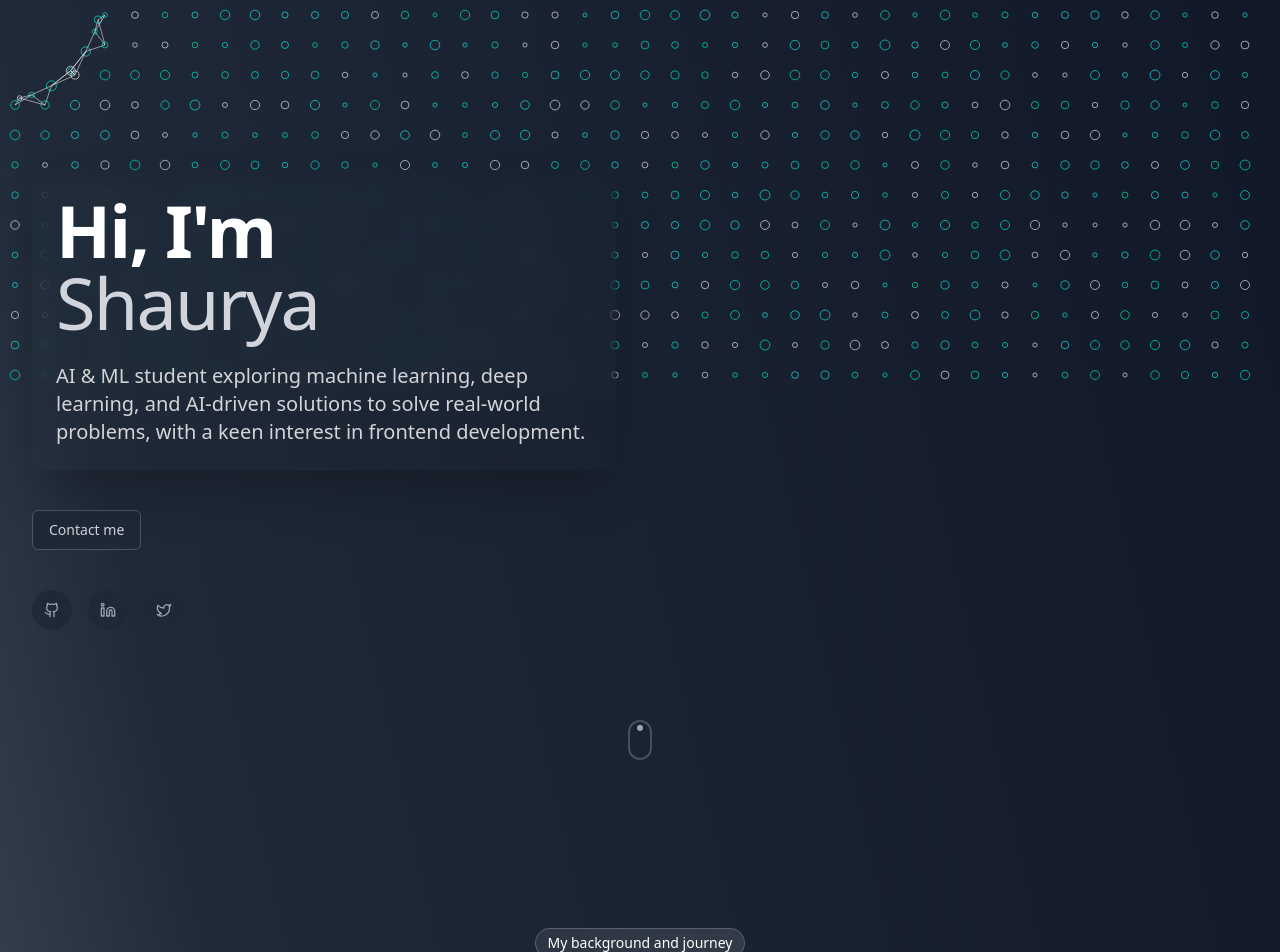
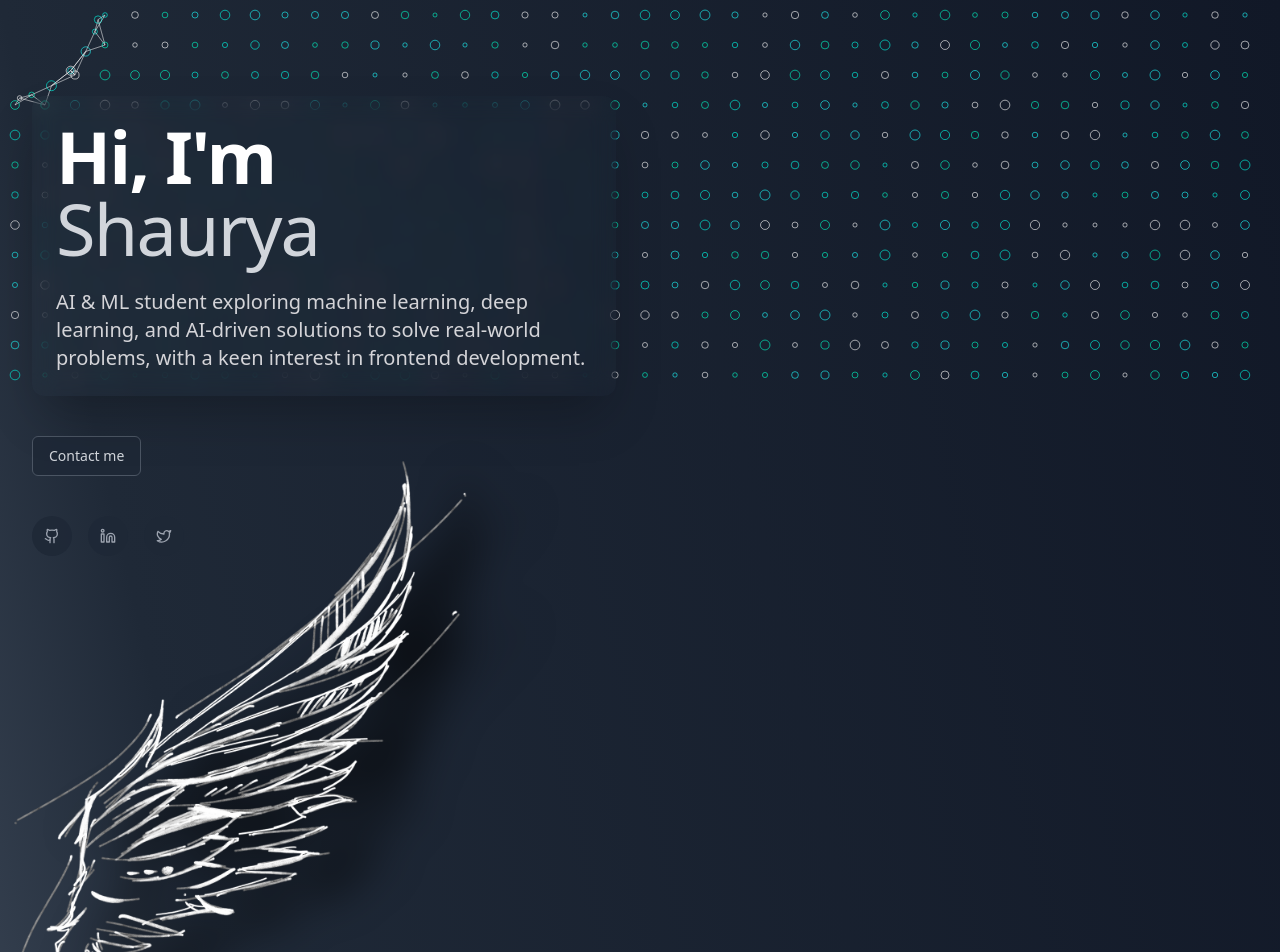
Before and after one commit to shaurya-tiwari/PORTFOLIO, a Next.js app: page / in a window 1280 px wide. Shown: the top 952 px of the page. Built offline with nearby package versions, Linux system fonts and the light colour scheme.

Commit message:
Add Wings component with animation and integrate into Portfolio

```diff
--- a/app/page.tsx
+++ b/app/page.tsx
@@ -10,17 +10,17 @@ import { CreativeHero } from "@/components/creative-hero"
 import { FloatingNav } from "@/components/floating-nav"
 import { MouseFollower } from "@/components/mouse-follower"
 import { ScrollProgress } from "@/components/scroll-progress"
+import Wings from "@/components/wing"; // adjust the path according to your project structure
 import { SectionHeading } from "@/components/section-heading"
 import Image from 'next/image';
 import { GlassmorphicCard } from "@/components/glassmorphic-card"
-
 export default function Portfolio() {
   return (
     <div className="min-h-screen bg-gradient-to-bl from-gray-900 via-gray-800 to-slate-400 text-white overflow-x-hidden">
       <MouseFollower />
       <ScrollProgress />
       <FloatingNav />
-<section className="relative flex items-center justify-center w-full py-12 sm:py-16 md:py-20 lg:py-24 min-h-screen">
+      <section className="relative flex items-center justify-center w-full py-12 sm:py-16 md:py-20 lg:py-24">
         {/* Background / CreativeHero */}
         <div className="absolute inset-0 z-0">
           <CreativeHero />
@@ -105,14 +105,15 @@ export default function Portfolio() {
             </div>
           </div>
         </div>
+      </section>
+{/* wingsss */}
 
-      {/* Scroll indicator */}
-      <div className="absolute bottom-10 left-1/2 -translate-x-1/2">
-        <div className="w-6 h-10 rounded-full border-2 border-white/20 flex justify-center items-start p-1">
-          <div className="w-1.5 h-1.5 rounded-full bg-white/60 animate-bounce"></div>
-        </div>
+      <section className="z-50">
+        <div >
+          <Wings />
         </div>
       </section>
+
 
       {/* About Section */}
       <section id="about" className="py-32 relative w-full">
--- /dev/null
+++ b/components/wing.tsx
@@ -0,0 +1,79 @@
+"use client";
+
+import React, { useRef } from "react";
+import { motion, useInView } from "framer-motion";
+
+const Wings: React.FC = () => {
+  const ref = useRef(null);
+  const isInView = useInView(ref, { once: true, });
+  // threshold can be adjusted to trigger earlier or later
+
+  return (
+    <div className="relative h-[580px] my-[-200px]" ref={ref}>
+      <motion.img
+        src="/wing.png"
+        alt="Wings"
+        className="h-[580px] object-contain origin-bottom-left"
+        style={{ filter: "drop-shadow(60px 10px 20px rgba(0,0,0,1))" }}
+        initial={{ rotate: 90, scale: 0, opacity: 0 }}
+        animate={
+          isInView
+            ? { rotate: 0, scale: 1, opacity: 1 }
+            : { rotate: 90, scale: 0, opacity: 0 }
+        }
+        transition={{
+          duration: 1,
+          ease: "easeOut",
+          type: "spring",
+          stiffness: 80,
+          damping: 12,
+        }}
+      />
+    </div>
+  );
+};
+
+export default Wings;
+
+
+
+
+
+
+
+
+// "use client";
+
+// import React, { useRef } from "react";
+// import { motion, useInView } from "framer-motion";
+
+// const Wings: React.FC = () => {
+//   const ref = useRef(null);
+//   const isInView = useInView(ref, { once: true, });
+//   // threshold 0.3 = triggers when 30% visible
+
+//   return (
+//     <div className="relative" ref={ref}>
+//       <motion.img
+//         src="/wing.png"
+//         alt="Wings"
+//         className="h-[580px] object-contain origin-bottom-left"
+//         initial={{ rotate: 90, scale: 0, opacity: 0 }}
+//         animate={
+//           isInView
+//             ? { rotate: 0, scale: 1, opacity: 1 }
+//             : { rotate: 90, scale: 0, opacity: 0 }
+//         }
+//         transition={{
+//           duration: 1,
+//           ease: "easeOut",
+//           type: "spring",
+//           stiffness: 80,
+//           damping: 12,
+//         }}
+//       />
+//     </div>
+//   );
+// };
+
+// export default Wings;
```
Also changed, not shown: public/wing.png (added). Lines whose indentation alone changed are shown as unchanged.
